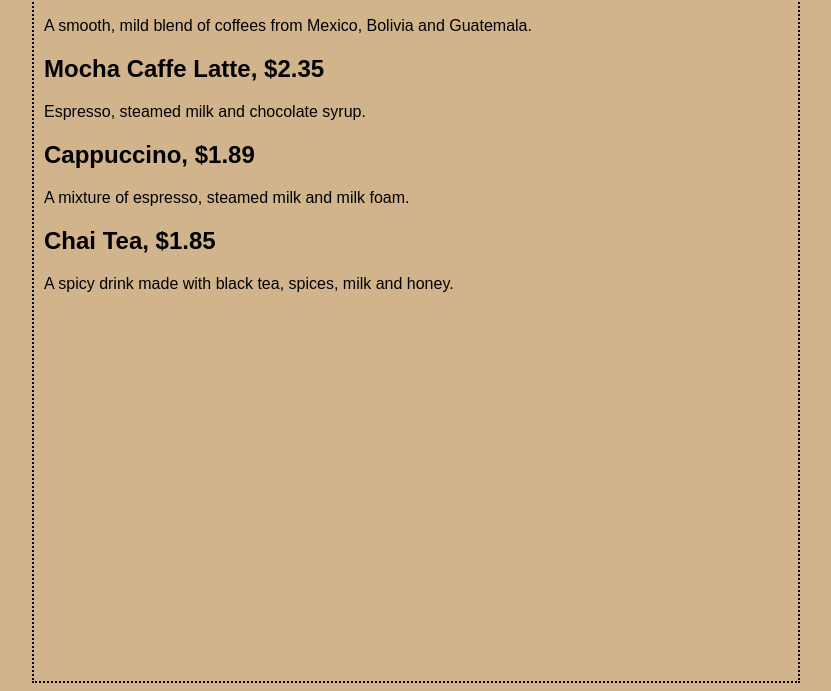
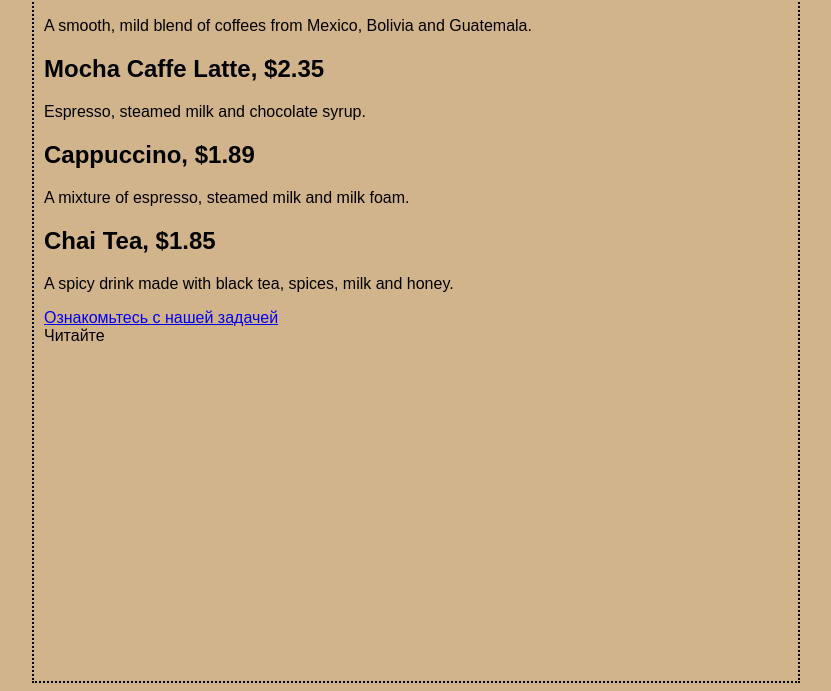
Before and after one commit to olekoval/starbuzzcoffee, a plain HTML site: page index.html in a window 1280 px wide. Shown: the part 109-800 px from the top of the page, without its empty margins (224-1055 px from the left). Drawn offline with Linux system fonts and the light colour scheme.

Commit message:
add link

```diff
--- a/index.html
+++ b/index.html
@@ -26,5 +26,10 @@
 
 		<h2>Chai Tea, $1.85</h2>
 		<p>A spicy drink made with black tea, spices, milk and honey.</p>
+		<p>
+			<a href="mission.html">Ознакомьтесь с нашей задачей</a>
+			<br>
+			Читайте<a href="http://wickedlysmart.com/buzz"></a>
+		</p>
 		</body>
 </html>
```
